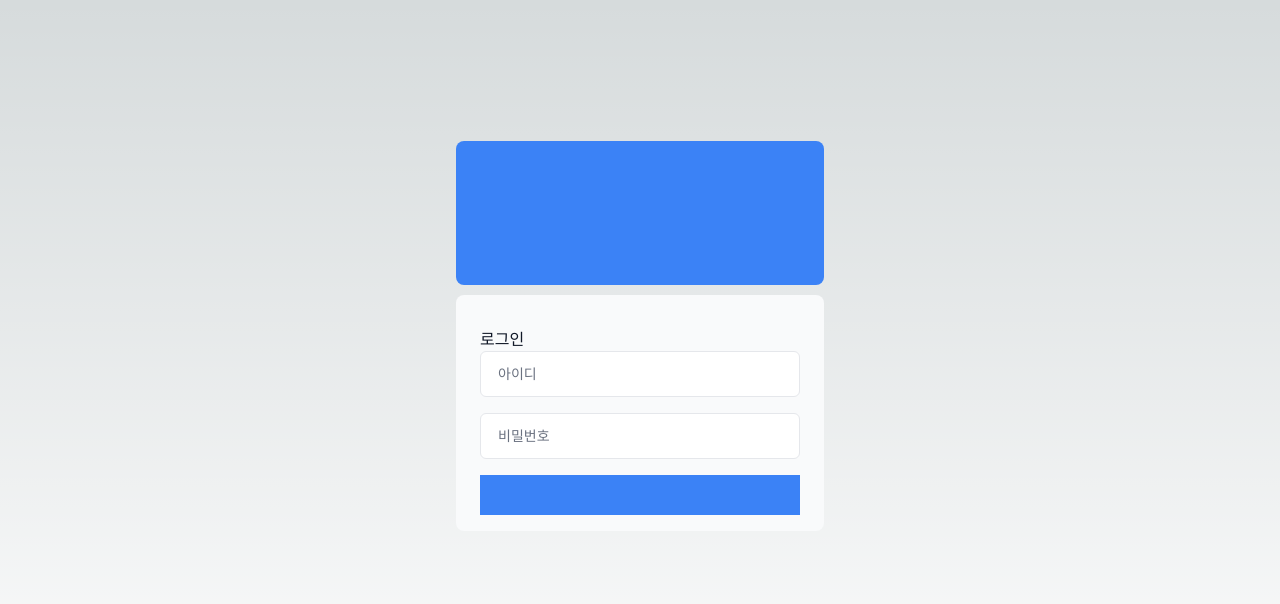
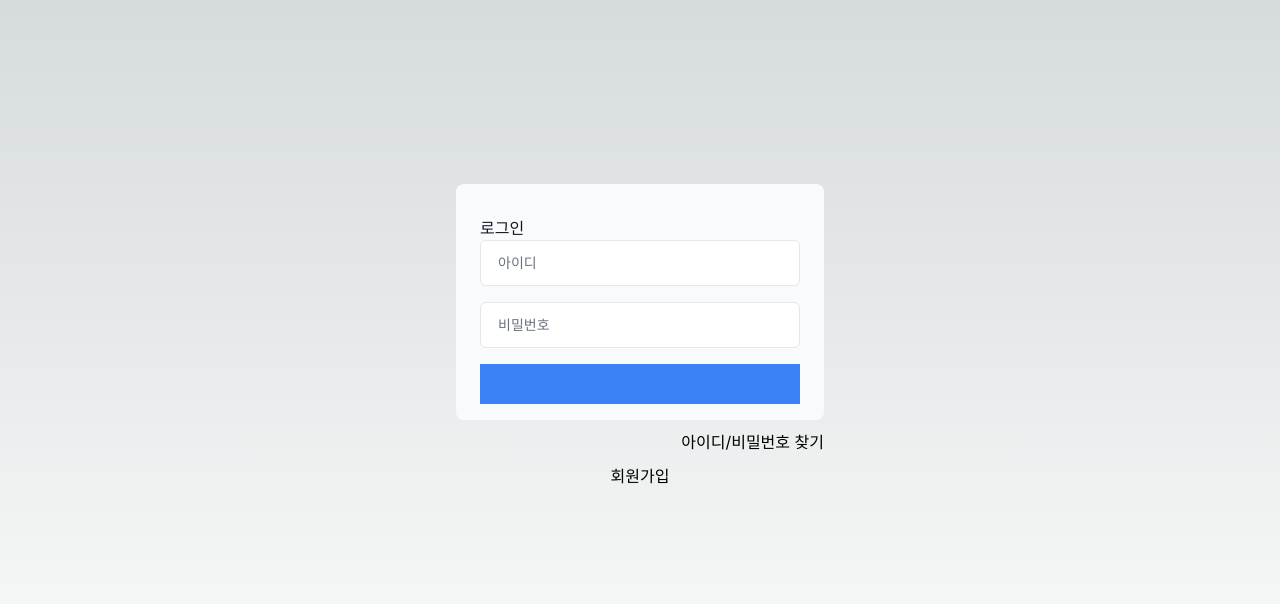
Before and after one commit to Kimsangmook/univSarang, a Next.js app: page /signin in a window 1280 px wide. Shown: the top 604 px of the page. Built offline with nearby package versions, Linux system fonts and the light colour scheme.

Commit message:
허허허

```diff
--- a/src/app/(public)/signin/page.tsx
+++ b/src/app/(public)/signin/page.tsx
@@ -1,16 +1,20 @@
 // import SarangLogo from '@/app/ui/sarang-logo';
 import LoginForm from '@/app/ui/login-form';
+import Link from "next/link";
 
 export default function LoginPage() {
   return (
     <main className="flex items-center justify-center md:h-screen">
       <div className="relative mx-auto flex w-full max-w-[400px] flex-col space-y-2.5 p-4 md:-mt-32">
-        <div className="flex h-20 w-full items-end rounded-lg bg-blue-500 p-3 md:h-36">
-          <div className="w-32 text-white md:w-36">
-            {/* <AcmeLogo /> */}
-          </div>
+        <LoginForm />
+        <div className='flex justify-end'>
+          <p>아이디/비밀번호 찾기</p>
         </div>
-        <LoginForm />
+        <div>
+          <Link href = "/signup" className='flex justify-center'>
+            회원가입
+          </Link>
+        </div>
       </div>
     </main>
   );
--- a/src/app/ui/login-form.tsx
+++ b/src/app/ui/login-form.tsx
@@ -5,7 +5,7 @@ import { useFormState, useFormStatus } from 'react-dom';
 // import { authenticate } from '@/app/lib/actions';
 
 export default function LoginForm() {
-//   const [code, action] = useFormState(authenticate, undefined);
+  // const [code, action] = useFormState(, undefined);
 
   return (
     <form className="space-y-3">
```
